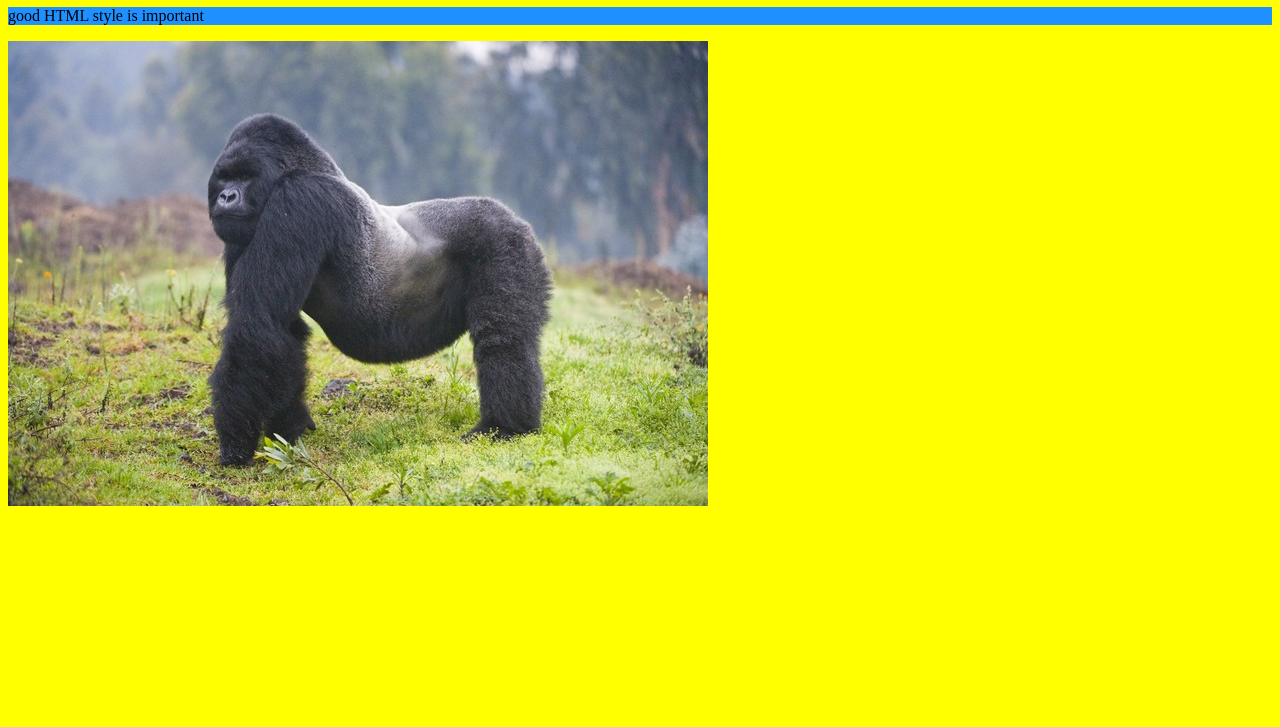
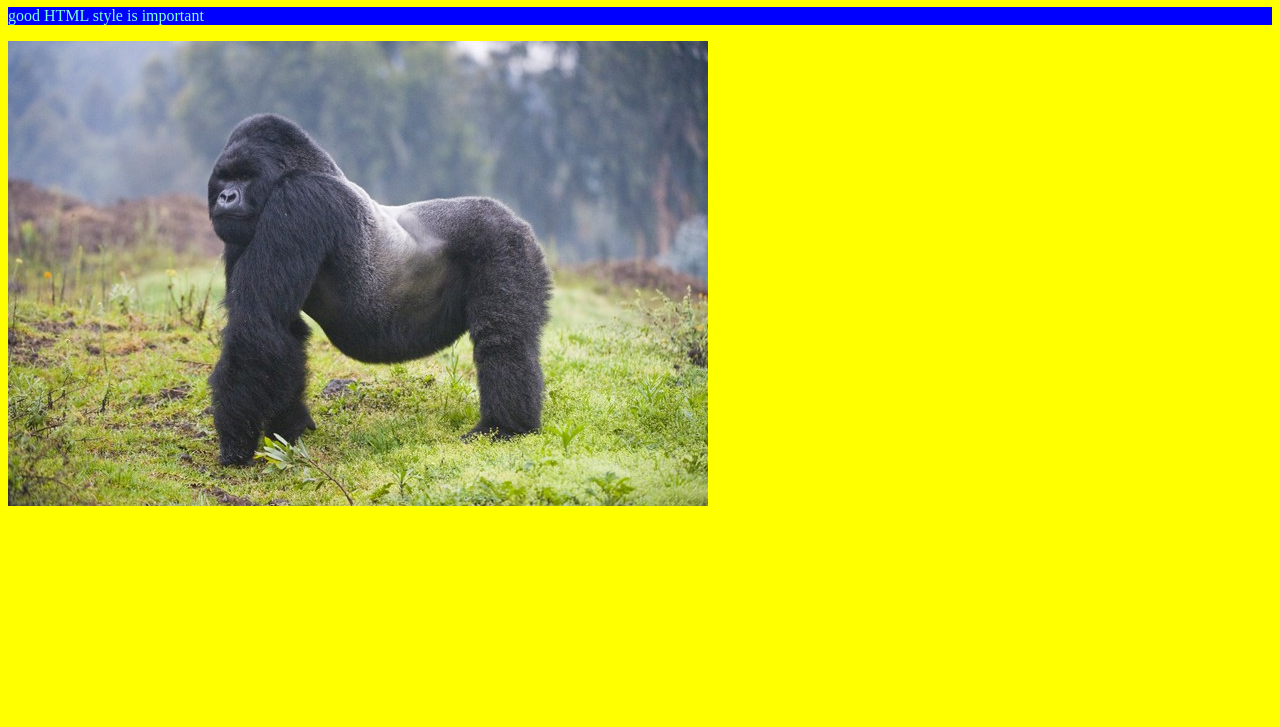
Before and after one commit to SHH-ICS/html-page-Joseph123231, a plain HTML site: page index.html in a window 1280 px wide. Shown: the part 73-800 px from the top of the page. Drawn offline with Linux system fonts and the light colour scheme; files that its build step writes are made by us from their sources.

Commit message:
made css and linked it to html

```diff
--- a/index.html
+++ b/index.html
@@ -2,6 +2,7 @@
 <!-- ICS2O-Unit1-03-HTML-hello_world -->
 <html lang="en-ca">
   <head>
+    <link rel="stylesheet" href="./css/style.css">
     <meta charset="utf-8">
     <meta name="description" content="My first webpage, with proper style"
     <meta name="viewport" content="width=device-width, initial-scale=1.0">
@@ -14,7 +15,7 @@
   </style>
   <body style="background-color:yellow;">
     <h1 id="my-header">Style is important</h1>
-    <p style="background-color:dodgerblue;">good HTML style is important</p>
+    <p>good HTML style is important</p>
     <img src="./images/GettyImages-157862378-7432ede.jpg" alt="style and picture">
     <p>
     </p>
--- /dev/null
+++ b/style.css/style.css
@@ -0,0 +1,4 @@
+p {
+color:aquamarine;
+background-color:blue
+}
```
